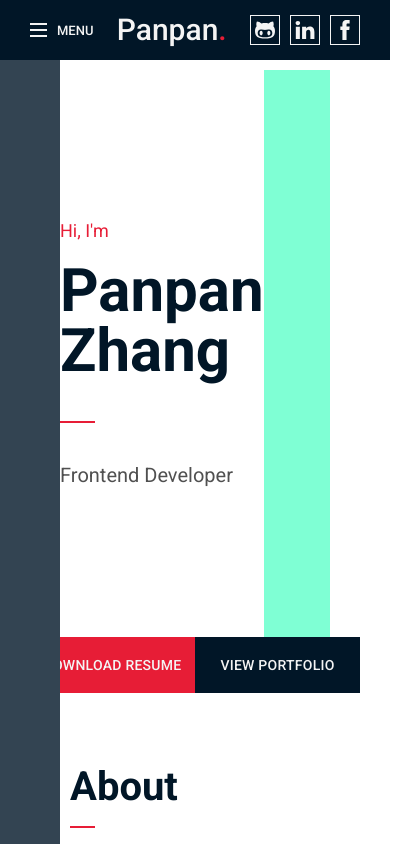
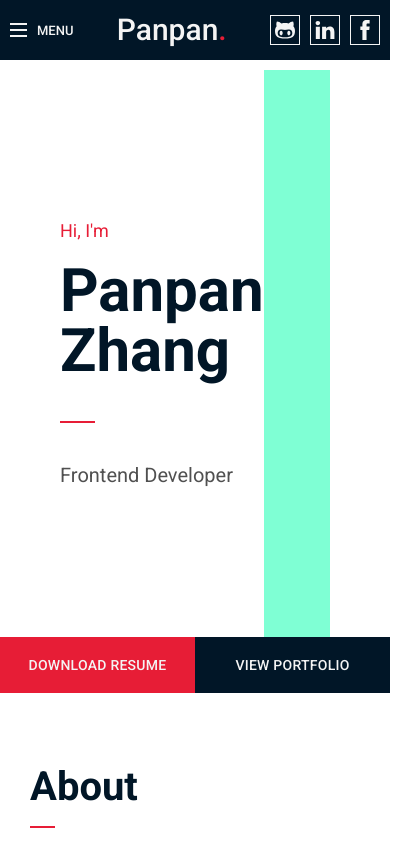
Before and after one commit to panpan31415/panpan-blog, a React (Create React App) app: page / in a window 390 px wide. Shown: the top 844 px of the page, 415 px wide, since content can reach past the window. Built offline with nearby package versions, Linux system fonts and the light colour scheme.

Commit message:
Update responsive styles in MainContent.scss and NavigationArea.scss

```diff
--- a/src/components/MainContent.scss
+++ b/src/components/MainContent.scss
@@ -16,6 +16,13 @@
   border: 3rem solid var(--secondary-color);
   pointer-events: none;
   z-index: 1;
+  @media screen and (max-width: 768px) {
+    width: 100%;
+    margin-left: 0;
+    border-left: none;
+    border-right: 0;
+    border-bottom: none;
+  }
 }
 
 %section {
@@ -23,6 +30,12 @@
   width: 100%;
   background-color: var(--section-background-color);
   padding: 4rem 7rem 0 7rem;
+  @media screen and (max-width: 768px) {
+    width: 100%;
+    padding-left: 3rem;
+    padding-right: 3rem;
+    border-bottom: none;
+  }
 }
 
 %title {
@@ -108,6 +121,9 @@
         color: var(--text-white-color);
       }
     }
+    @media screen and (max-width: 768px) {
+      padding: 0;
+    }
   }
 }
 .about-section {
@@ -135,6 +151,9 @@
     display: grid;
     grid-template-columns: 1fr 1fr;
     gap: 2rem 4rem;
+    @media screen and (max-width: 768px) {
+      grid-template-columns: 1fr;
+    }
   }
 }
 .resume-section {
@@ -157,6 +176,10 @@
     display: grid;
     grid-template-columns: 1fr 1fr;
     column-gap: 4rem;
+    @media screen and (max-width: 768px) {
+      grid-template-columns: 1fr;
+      row-gap: 4rem;
+    }
   }
 }
 
@@ -179,6 +202,9 @@
     margin-top: 4rem;
     display: grid;
     grid-template-columns: repeat(5, 1fr);
+    @media screen and (max-width: 768px) {
+      grid-template-columns: 1fr;
+    }
   }
 }
 .hobby-item {
@@ -204,6 +230,12 @@
     margin-top: 1rem;
     text-transform: uppercase;
   }
+  @media screen and (max-width: 768px) {
+    border-right: unset;
+    &:not(:last-child) {
+      border-bottom: 0.5px solid var(--border-color);
+    }
+  }
 }
 .portfolio-section {
   @extend %section;
@@ -226,6 +258,9 @@
     grid-template-columns: repeat(2, 1fr);
     gap: 3rem;
     margin-bottom: 5rem;
+    @media screen and (max-width: 768px) {
+      grid-template-columns: 1fr;
+    }
   }
 
   &__show-more {
@@ -253,6 +288,9 @@
     margin-top: 4rem;
     display: grid;
     grid-template-columns: repeat(3, 1fr);
+    @media screen and (max-width: 768px) {
+      grid-template-columns: 1fr;
+    }
   }
 }
 .portfolio-item {
@@ -315,6 +353,7 @@
     background-color: #101d2c;
   }
   &--hotel {
+    @extend .portfolio-item;
     background-color: #ba265d;
   }
 }
@@ -342,6 +381,9 @@
     font-weight: 500;
     text-align: center;
     text-transform: uppercase;
+  }
+  @media screen and (max-width: 768px) {
+    border-bottom: 0.5px solid var(--border-color);
   }
 }
 
--- a/src/components/MainContent.tsx
+++ b/src/components/MainContent.tsx
@@ -262,7 +262,7 @@ export default function MainContent() {
       <section className="contact-section" id="contact">
         <h2 className="contact-section__title">Contact</h2>
         <div className="contact-section__divider" />
-        <p className="contact-section__subtitle"> Do you need a frontend developer? I am available now</p>
+        <p className="contact-section__subtitle"> Do you need a frontend developer? I am available now.</p>
         <div className="contact-section__items">
           <div className="contact-item">
             <p className="contact-item__method">Email</p>
@@ -277,10 +277,20 @@ export default function MainContent() {
 
       <section className="copyright-section">
         <p>
+          The profile image was captured by <a href="https://www.photosbykawa.com/">Ms. Kamila Kawa</a>, a talented
+          photographer.
+        </p>
+        <p>
           This site's design was created by{" "}
-          <a href="https://themeforest.net/user/caliberthemes">© 2024 CaliberThemes</a> and is rebuilt by{" "}
-          <a href="https//www.panpan.dk">Panpan</a> with ReactJS under the terms of themeforest regular license. All
-          rights reserved.
+          <a href="https://themeforest.net/user/caliberthemes" target="_blank" rel="noreferrer">
+            © 2024 CaliberThemes
+          </a>{" "}
+          and was rebuilt by{" "}
+          <a href="https://www.panpan.dk/" target="_blank" rel="noreferrer">
+            Panpan
+          </a>{" "}
+          with ReactJS under the terms of themeforest regular license.
+          <br /> All rights reserved.
         </p>
       </section>
     </main>
--- a/src/components/NavigationArea.scss
+++ b/src/components/NavigationArea.scss
@@ -15,6 +15,9 @@
     min-height: unset;
     padding: 0 3rem;
     z-index: 2;
+  }
+  @media screen and (max-width: 767px) {
+    padding: 0 1rem;
   }
 }
 .left-area {
@@ -53,7 +56,7 @@
   line-height: 2.4rem;
   list-style: none;
   transition: all 0.1s linear;
-  height: calc(4.5rem * 4);
+  height: calc(4.5rem * 5);
   li {
     margin-bottom: 0.8rem;
   }
```
